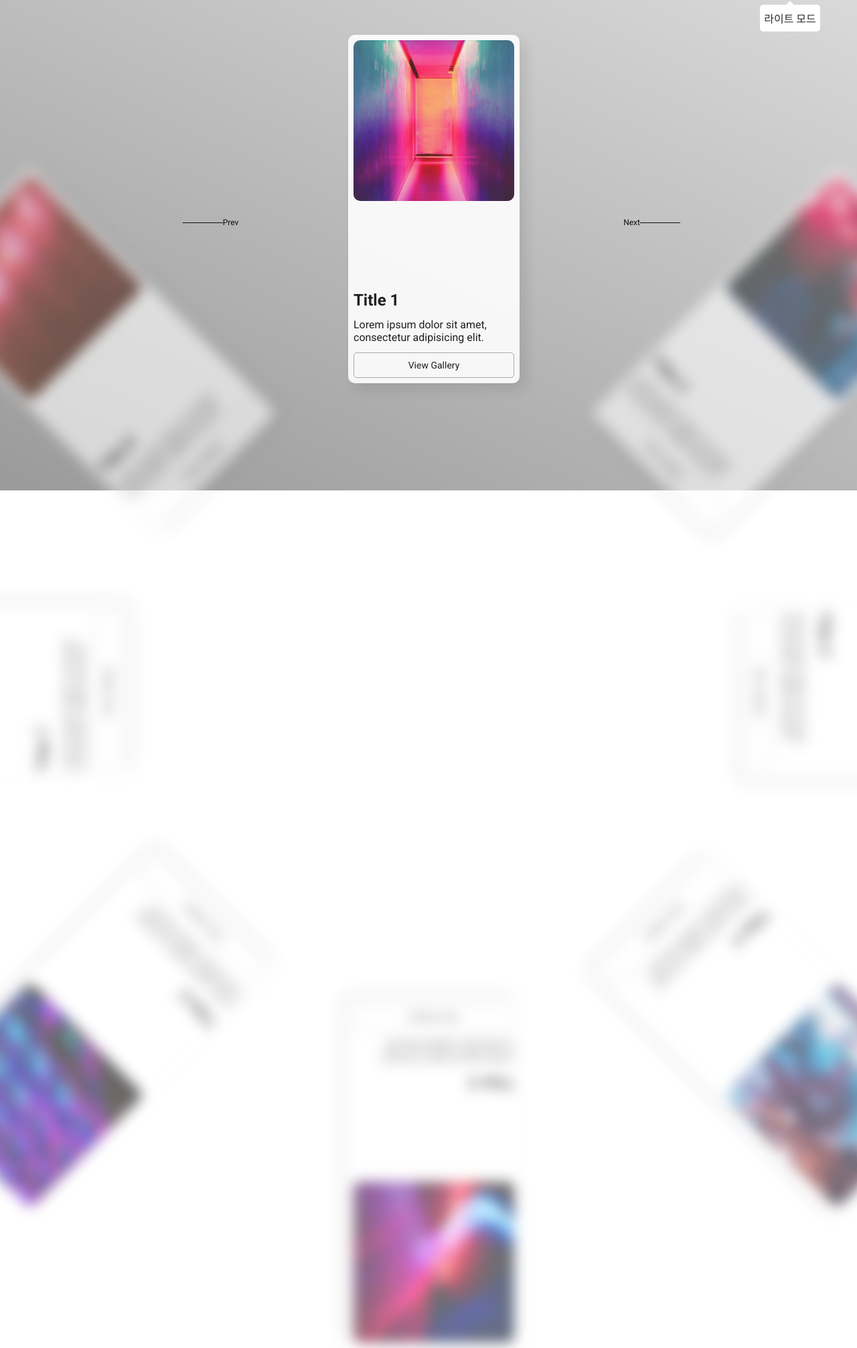
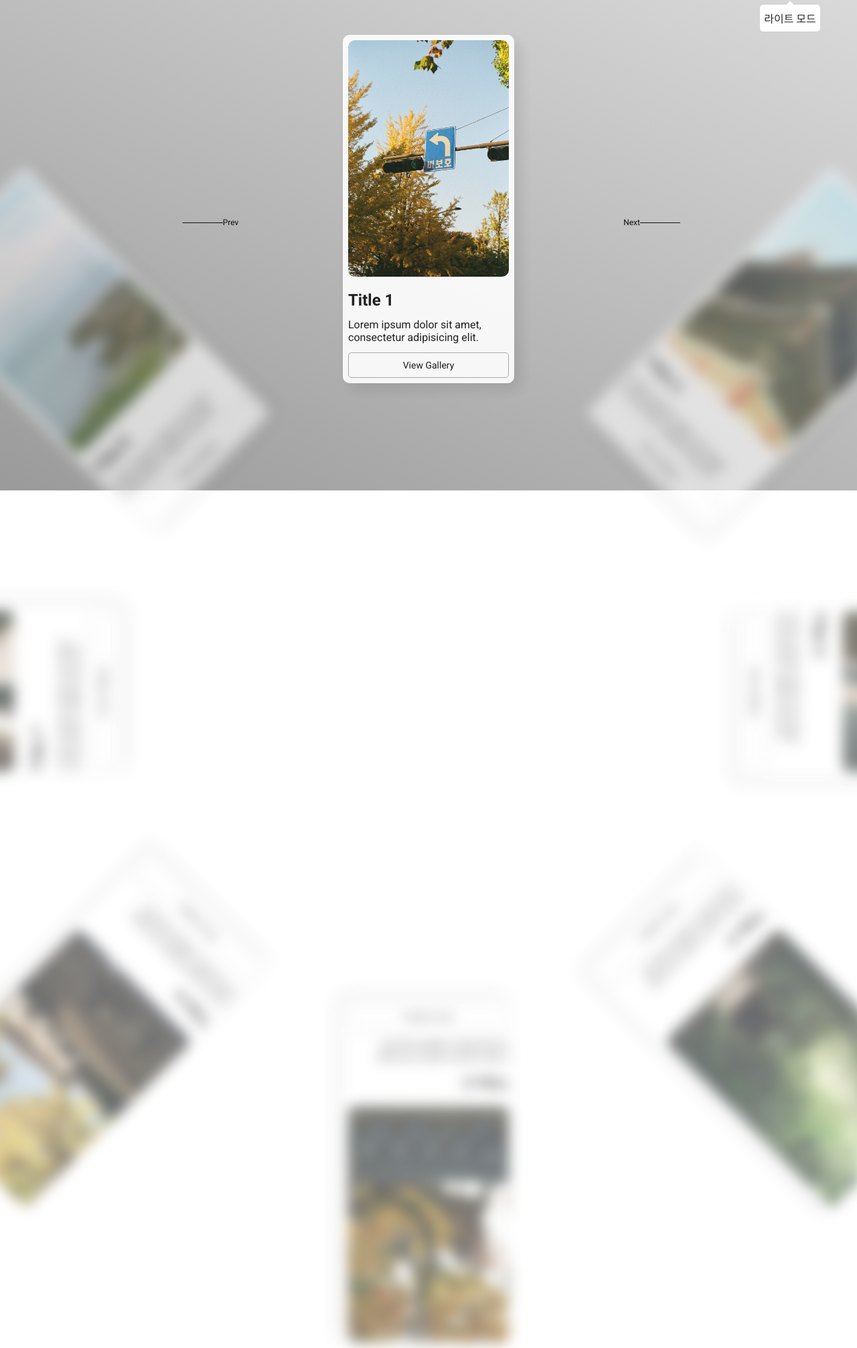
Before and after one commit to wjinss/code_ui, a plain HTML site: page code_7/index.html in a window 1280 px wide. Shown: the part 68-2080 px from the top of the page at 67% size. Drawn offline with Linux system fonts and the light colour scheme.

Commit message:
이미지, 스타일 변경

```diff
--- a/code_7/css/default.css
+++ b/code_7/css/default.css
@@ -141,16 +141,16 @@ header {
 }
 section {
   width: 50vw;
-  height: 40vh;
+  height: 65vh;
   position: absolute;
   top: 145%;
   left: 25%;
   transition: 1s;
   margin-top: -40vh;
+  transform: translate(0, 0);
   .arc {
     width: 100%;
     height: 65vh;
-    /* padding: 0 10px; */
     position: absolute;
     left: 0;
     top: 0;
@@ -171,7 +171,7 @@ section {
       align-content: space-between;
       .pic {
         width: 100%;
-        height: 25vh;
+        height: 60%;
         border-radius: 10px;
         overflow: hidden;
         img {
@@ -319,7 +319,8 @@ section {
       }
     }
     .big_img {
-      width: 50%;
+      width: 25%;
+      height: auto;
     }
   }
 }
@@ -336,12 +337,11 @@ section {
     width: 20vw;
     left: 50%;
     height: 65vh;
-    margin-left: -15vh;
-    transform: translate(0, 0);
+    margin-left: -10vw;
     .arc {
       .in {
         .pic {
-          height: 30vh;
+          height: 70%;
         }
       }
     }
--- a/code_7/index.html
+++ b/code_7/index.html
@@ -29,7 +29,7 @@
         <article class="arc">
           <div class="in">
             <div class="pic">
-              <img src="./images/member1.jpg" alt="" class="thum" />
+              <img src="./images/member1.jpeg" alt="" class="thum" />
             </div>
             <div class="txt">
               <h2 class="sub_tit">Title 1</h2>
@@ -41,7 +41,7 @@
         <article class="arc">
           <div class="in">
             <div class="pic">
-              <img src="./images/member2.jpg" alt="" class="thum" />
+              <img src="./images/member2.jpeg" alt="" class="thum" />
             </div>
             <div class="txt">
               <h2 class="sub_tit">Title 2</h2>
@@ -53,7 +53,7 @@
         <article class="arc">
           <div class="in">
             <div class="pic">
-              <img src="./images/member3.jpg" alt="" class="thum" />
+              <img src="./images/member3.jpeg" alt="" class="thum" />
             </div>
             <div class="txt">
               <h2 class="sub_tit">Title 3</h2>
@@ -65,7 +65,7 @@
         <article class="arc">
           <div class="in">
             <div class="pic">
-              <img src="./images/member4.jpg" alt="" class="thum" />
+              <img src="./images/member4.jpeg" alt="" class="thum" />
             </div>
             <div class="txt">
               <h2 class="sub_tit">Title 4</h2>
@@ -77,7 +77,7 @@
         <article class="arc">
           <div class="in">
             <div class="pic">
-              <img src="./images/member5.jpg" alt="" class="thum" />
+              <img src="./images/member5.jpeg" alt="" class="thum" />
             </div>
             <div class="txt">
               <h2 class="sub_tit">Title 5</h2>
@@ -89,7 +89,7 @@
         <article class="arc">
           <div class="in">
             <div class="pic">
-              <img src="./images/member6.jpg" alt="" class="thum" />
+              <img src="./images/member6.jpeg" alt="" class="thum" />
             </div>
             <div class="txt">
               <h2 class="sub_tit">Title 6</h2>
@@ -101,7 +101,7 @@
         <article class="arc">
           <div class="in">
             <div class="pic">
-              <img src="./images/member7.jpg" alt="" class="thum" />
+              <img src="./images/member7.jpeg" alt="" class="thum" />
             </div>
             <div class="txt">
               <h2 class="sub_tit">Title 7</h2>
@@ -113,7 +113,7 @@
         <article class="arc">
           <div class="in">
             <div class="pic">
-              <img src="./images/member8.jpg" alt="" class="thum" />
+              <img src="./images/member8.jpeg" alt="" class="thum" />
             </div>
             <div class="txt">
               <h2 class="sub_tit">Title 8</h2>
@@ -136,7 +136,7 @@
             <span class="btn_close">CLOSE</span>
           </div>
           <div class="big_img">
-            <img src="./images/member1.jpg" alt="" />
+            <img src="./images/member1.jpeg" alt="" />
           </div>
         </div>
       </figure>
```
Also changed, not shown: code_7/images/member1.jpeg (added), code_7/images/member1.jpg (deleted), code_7/images/member2.jpeg (added), code_7/images/member2.jpg (deleted), code_7/images/member3.jpeg (added), code_7/images/member3.jpg (deleted), code_7/images/member4.jpeg (added), code_7/images/member4.jpg (deleted), code_7/images/member5.jpeg (added), code_7/images/member5.jpg (deleted), code_7/images/member6.jpeg (added), code_7/images/member6.jpg (deleted), code_7/images/member7.jpeg (added), code_7/images/member7.jpg (deleted), 2 more files, 1 other file.
